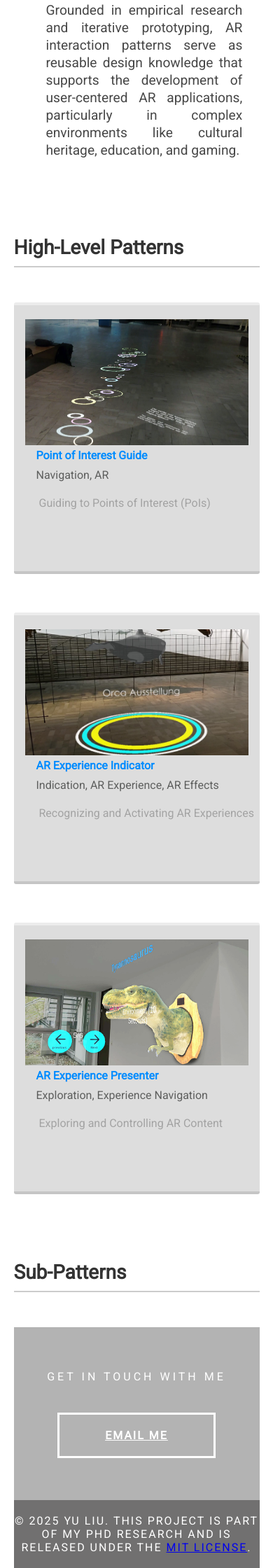
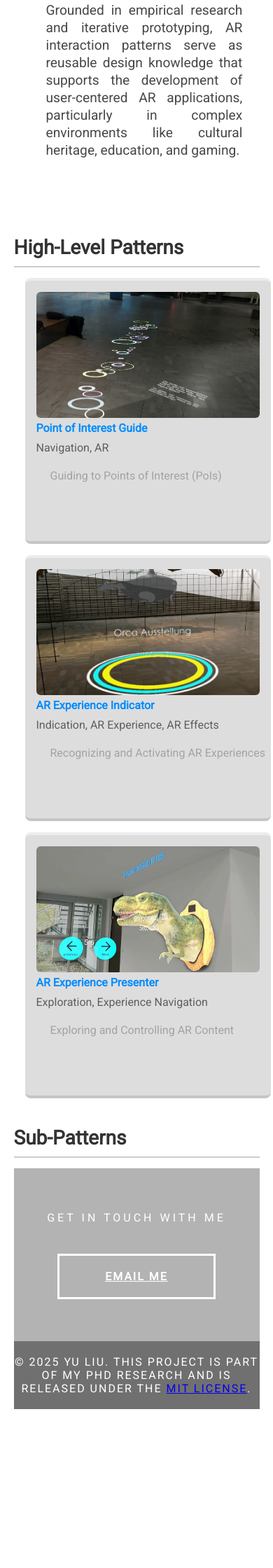
Before and after one commit to ARpattern/ar-interaction-patterns, a Jekyll site: the page built from index.html, in a window 390 px wide. Shown: the part 919-3159 px from the top of the page at 70% size. Built offline with Jekyll 4.4.1, drawn with Linux system fonts in a browser that asks for light colours; after the commit the page ends 2932 px from its top, so only the background shows below that.

Commit message:
Update cards.css

```diff
--- a/css/cards.css
+++ b/css/cards.css
@@ -96,31 +96,41 @@
   }
 
   @media screen and (max-width: 768px) {
-    .thumbnail {
-      width: 100%;
-      margin-left: 0;
-      margin-right: 0;
-      margin-bottom: 20px;
-      height: auto;
-      min-height: 360px;
-    }
-
     .gallery {
       display: flex;
       flex-direction: column;
-      align-items: center;
+      gap: 1rem;
+      align-items: stretch;
+      padding: 0 1rem;
+    }
+
+    .thumbnail {
+      width: 100%;
+      margin: 0;
+      padding: 1rem;
+      border-radius: 8px;
+      height: auto;
+      min-height: 0;
+      box-sizing: border-box;
+    }
+
+    .thumbnail img {
+      width: 100%;
+      max-height: 200px;
+      object-fit: cover;
+      border-radius: 6px;
     }
 
     .gallery .thumbnail h4,
     .gallery .thumbnail p,
     .gallery .thumbnail .tag {
-      padding-left: 1rem;
-      padding-right: 1rem;
+      text-align: left;
+      padding-left: 0;
+      padding-right: 0;
     }
 
-    .thumbnail img {
-      height: auto;
-      max-height: 180px;
-      object-fit: cover;
+    .summary-truncated {
+      -webkit-line-clamp: 4;
+      max-height: 5.6em; /* 1.4em × 4 行 */
     }
   }
```
